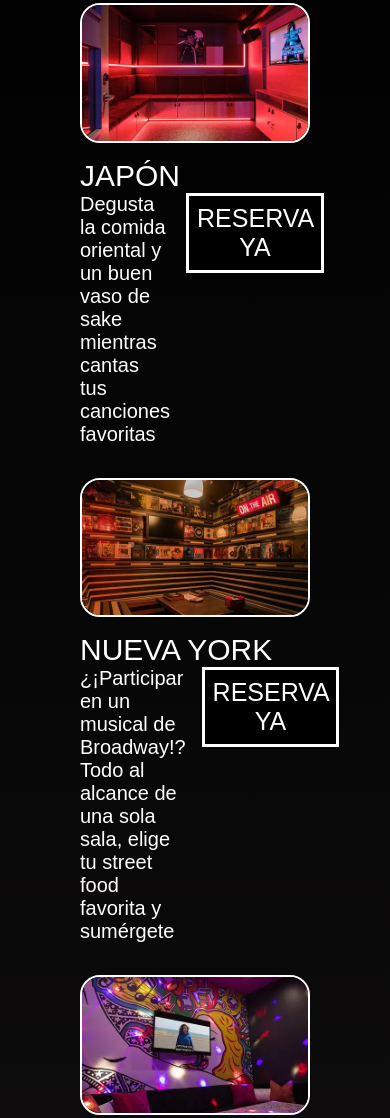
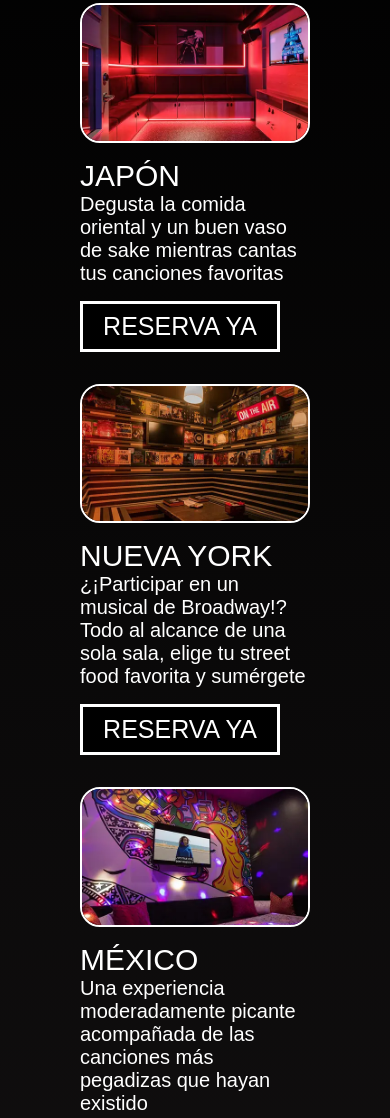
Before and after one commit to LocalPinkRobin/KaraokeAkira, a plain HTML site: page index.html in a window 390 px wide. Shown: the part 3487-4605 px from the top of the page. Drawn offline with Linux system fonts and the light colour scheme; a web font is replaced by a local one.

Commit message:
Fixed full responsive

```diff
--- a/css/index.css
+++ b/css/index.css
@@ -243,6 +243,7 @@ body{
     gap: 1rem;
     align-items: start;
 }
+
 .salas__description{
     width: 50%;
     color: var(--white);
@@ -274,7 +275,16 @@ body{
     border: .125rem solid var(--white);
 
 }
-
+@media (max-width: 700px) {
+    .salas__info{
+        flex-flow: column nowrap;
+        justify-content: center;
+        align-items: start;
+    }
+    .salas__description{
+        width: 100%;
+    }
+}
 
 .vote{
     width: 100%;
@@ -393,6 +403,9 @@ body{
     .vote__right{
         width: 100%;
     }
+
+}
+@media (max-width: 700px) {
     .vote__item{
         flex-flow: column nowrap;
         justify-content: center;
@@ -402,9 +415,12 @@ body{
         width: 100%;
     }
     .vote__button{
-
+        width: 50%;
+        height: 50%;
+        font-size: 90%;
     }
 }
+
 .footer{
     width: 100%;
     background: var(--black);
```
